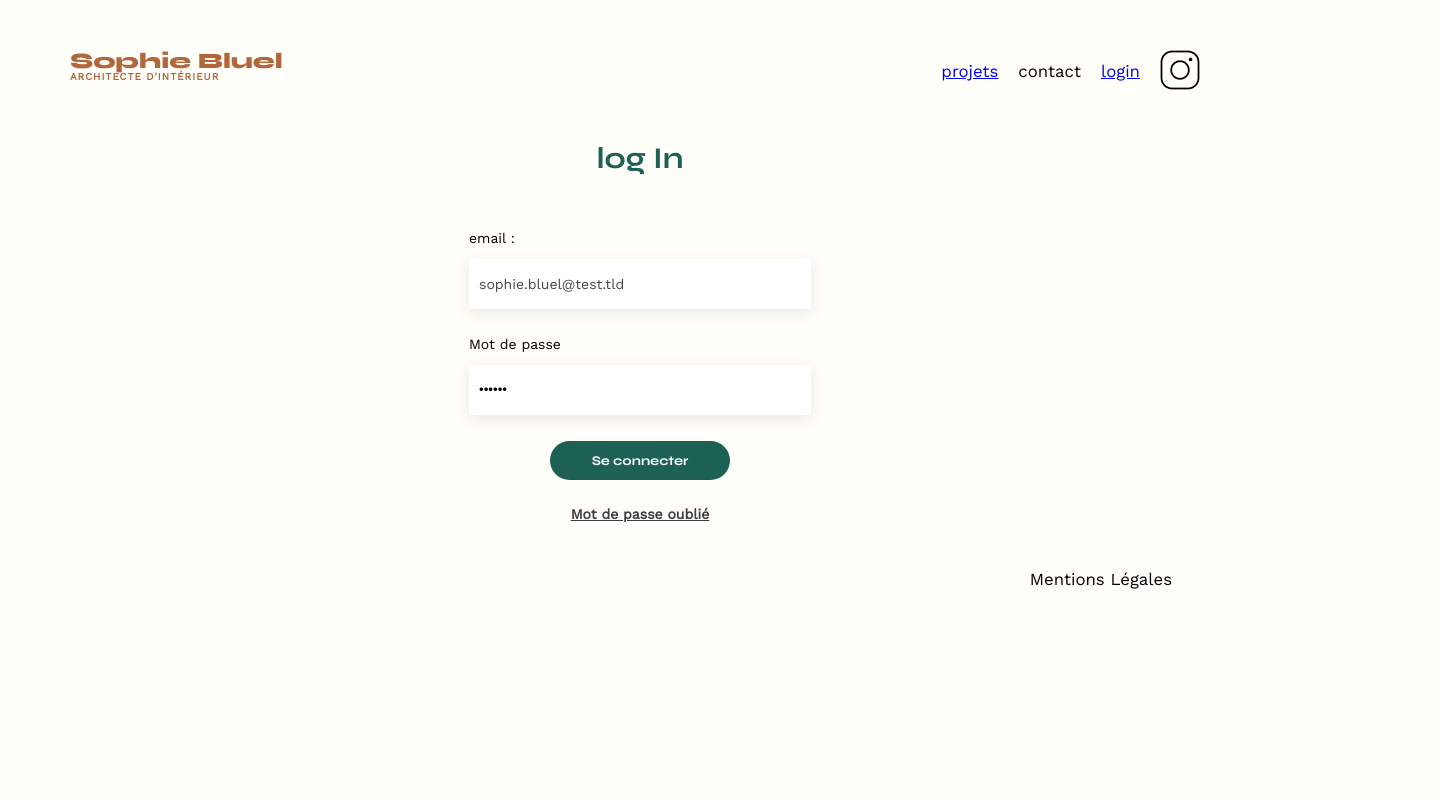
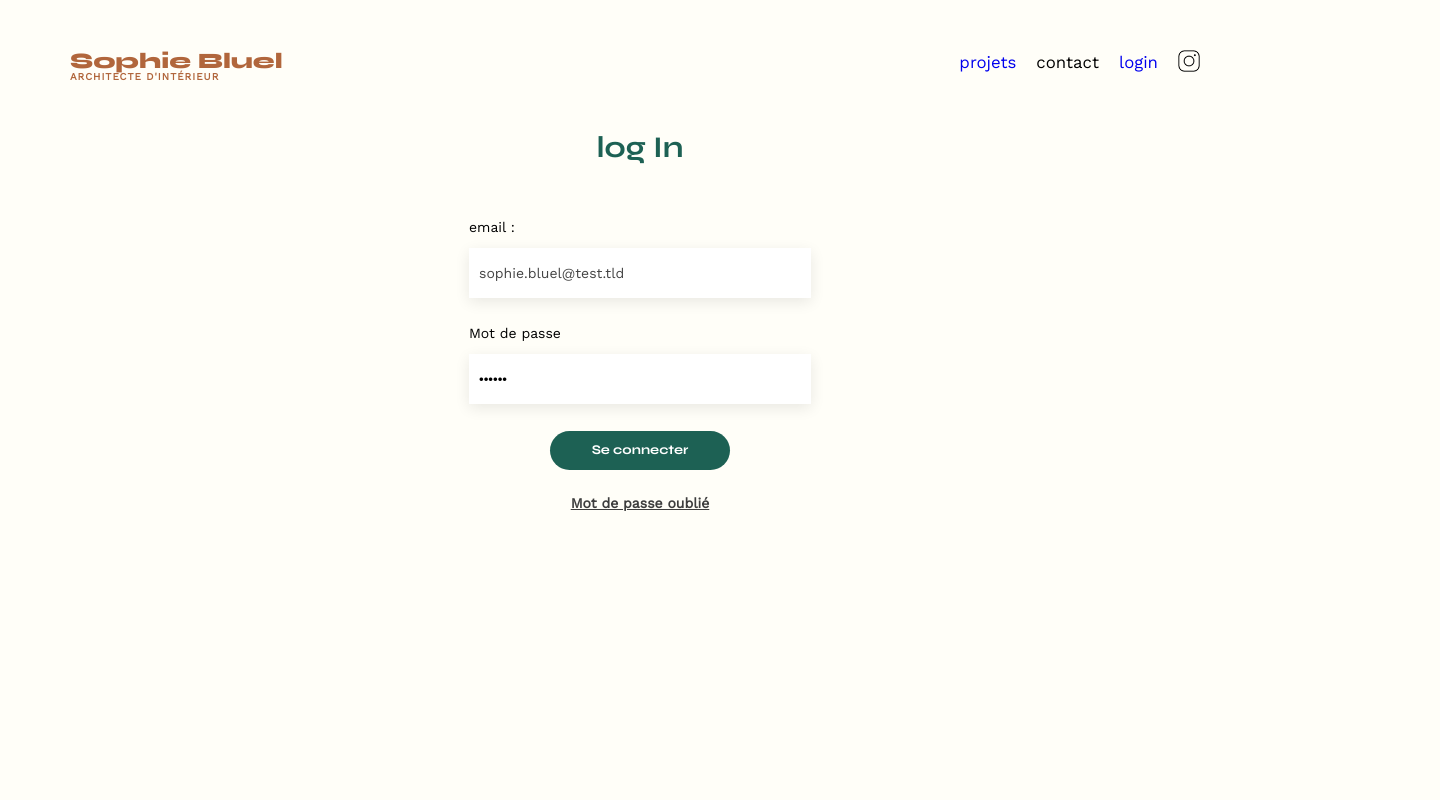
Before and after one commit to San5u/Portfolio-architecte-sophie-bluel-master, a plain HTML site: page FrontEnd/login.html in a window 1280 px wide. Shown: the top 800 px of the page, 1440 px wide, since content can reach past the window. Drawn offline with nearby package versions, Linux system fonts and the light colour scheme.

Commit message:
modification footer et modif img insta

```diff
--- a/FrontEnd/assets/style.css
+++ b/FrontEnd/assets/style.css
@@ -67,6 +67,7 @@ section {
 	margin: 50px 0
 }
 
+
 h1{
 	display: flex;
 	flex-direction: column;
@@ -80,7 +81,7 @@ h1 > span {
 	font-family: 'Work Sans';
 	font-size:10px;
 	letter-spacing: 0.1em;
-;
+
 }
 
 h2{
@@ -89,6 +90,32 @@ h2{
 	font-size: 30px;
 	color: #1D6154
 }
+
+section {
+	margin: 50px 0
+}
+footer {
+
+	background-color: white;
+	width: 100%;
+	bottom: 0;
+	position: absolute;
+width: 1440px;
+height: 60px;
+left: 0px;
+top: 964px;
+}
+
+img {
+width: 22px;
+height: auto;
+border: 5px
+}
+
+
+
+
+
 
 button, input[type="submit"] {
 	cursor: pointer;
@@ -106,7 +133,7 @@ nav ul {
 	list-style-type: none;
 
 }
-nav li {
+header li {
 
 	padding: 0 10px;
 	font-size: 1.2em;
@@ -215,6 +242,12 @@ footer nav ul {
 	margin: auto;
 }
 
+li a {
+text-decoration: none;
+
+}
+
+
 #contact, #login > * {
 	text-align: center;
 
@@ -241,7 +274,7 @@ footer nav ul {
 
 
 #login a {
-	text-decoration: underline;
+text-decoration: underline;
 font-family: 'Work Sans';
 font-style: normal;
 font-weight: 600;
```
